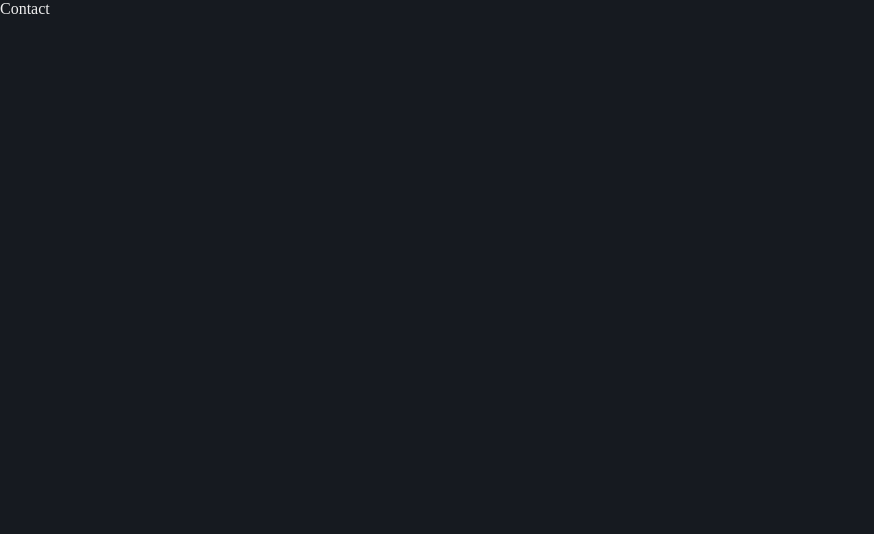
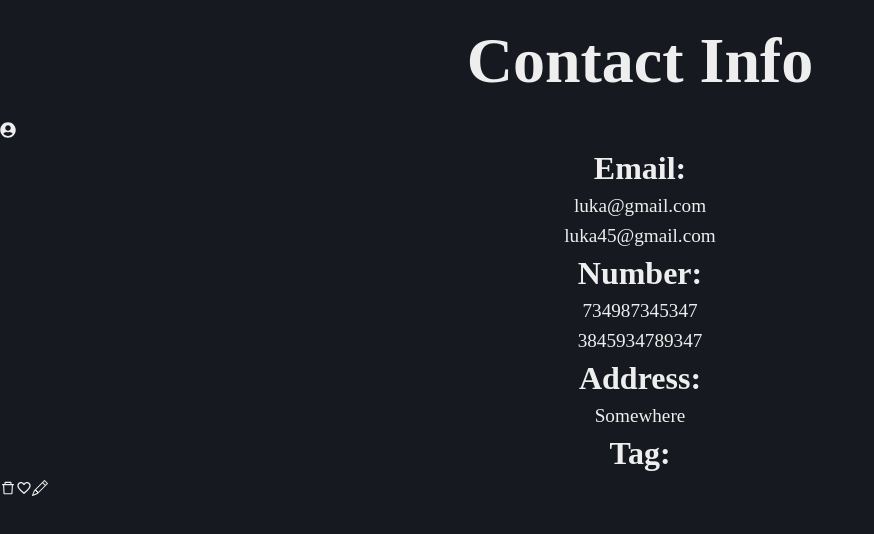
Before and after one commit to Ljusaj123/Contact-Manager, a React (Create React App) app in the folder frontend/: page /contact/123 in a window 1280 px wide. Shown: the top 534 px of the page, without its empty margins (0-874 px from the left). Built offline with nearby package versions, Linux system fonts and the light colour scheme; a web font is replaced by a local one.

Commit message:
created page for single contact

```diff
--- a/frontend/src/pages/Contact.js
+++ b/frontend/src/pages/Contact.js
@@ -1,7 +1,81 @@
 import React from "react";
+import { AiOutlineDelete } from "react-icons/ai";
+import { MdFavoriteBorder } from "react-icons/md";
+import { BsPencil } from "react-icons/bs";
+import { FaUserCircle } from "react-icons/fa";
+import { niz } from "../niz.js";
+import { useEffect, useState } from "react";
+import { useParams } from "react-router-dom";
 
 function Contact() {
-  return <div>Contact</div>;
+  const { id } = useParams();
+
+  const [user, setUser] = useState([]);
+
+  useEffect(() => {
+    const us = niz.find((a) => a.id === id);
+    setUser([us]);
+  }, [id]);
+
+  return (
+    <div className="contact-page">
+      {console.log(user)}
+      <div className="contact-page-container">
+        <div className="container">
+          <h1>Contact Info</h1>
+          <div className="image-name-container">
+            <FaUserCircle className="user-info-icon" />
+            <h2>{user.name}</h2>
+          </div>
+          <div className="number-email-container">
+            <div className="email-container">
+              <h3>Email:</h3>
+              {user.map((us) => {
+                return (
+                  <div className="emails">
+                    {us.email.map((u, index) => {
+                      return <p key={index}>{u}</p>;
+                    })}
+                  </div>
+                );
+              })}
+            </div>
+            <div className="number-container">
+              <h3>Number:</h3>
+              {user.map((us) => {
+                return (
+                  <div className="numbers">
+                    {us.number.map((u, index) => {
+                      return <p key={index}>{u}</p>;
+                    })}
+                  </div>
+                );
+              })}
+            </div>
+          </div>
+          <div className="rest-info">
+            <div className="address-container">
+              <h3>Address:</h3>
+              {user.map((us, index) => {
+                return <p key={index}>{us.address}</p>;
+              })}
+            </div>
+            <div className="tag-container">
+              <h3>Tag:</h3>
+              {user.map((us, index) => {
+                return <p key={index}>{us.tag}</p>;
+              })}
+            </div>
+          </div>
+          <div className="button-container">
+            <AiOutlineDelete className="button-icon" />
+            <MdFavoriteBorder className="button-icon" />
+            <BsPencil className="button-icon" />
+          </div>
+        </div>
+      </div>
+    </div>
+  );
 }
 
 export default Contact;
```
